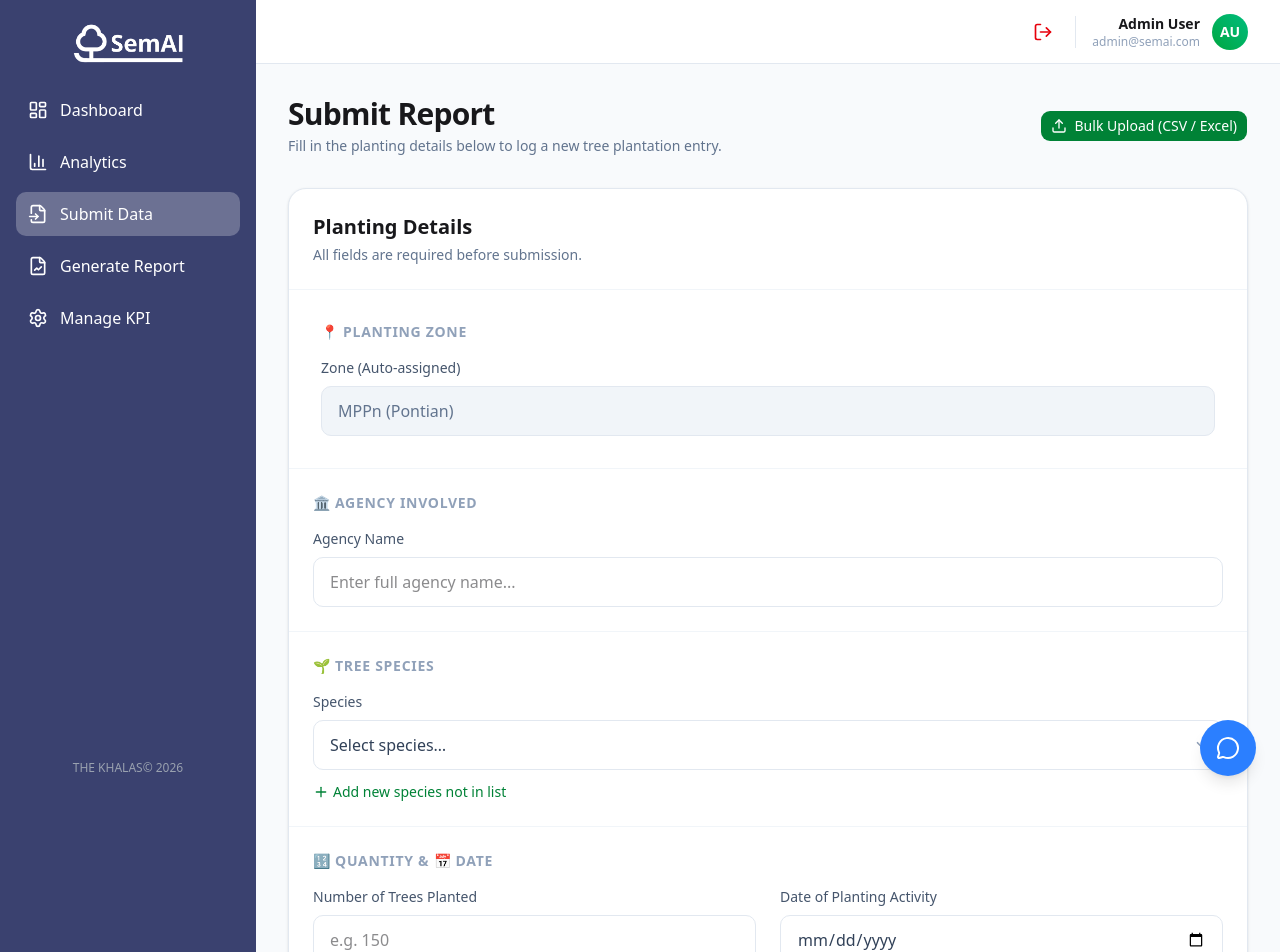
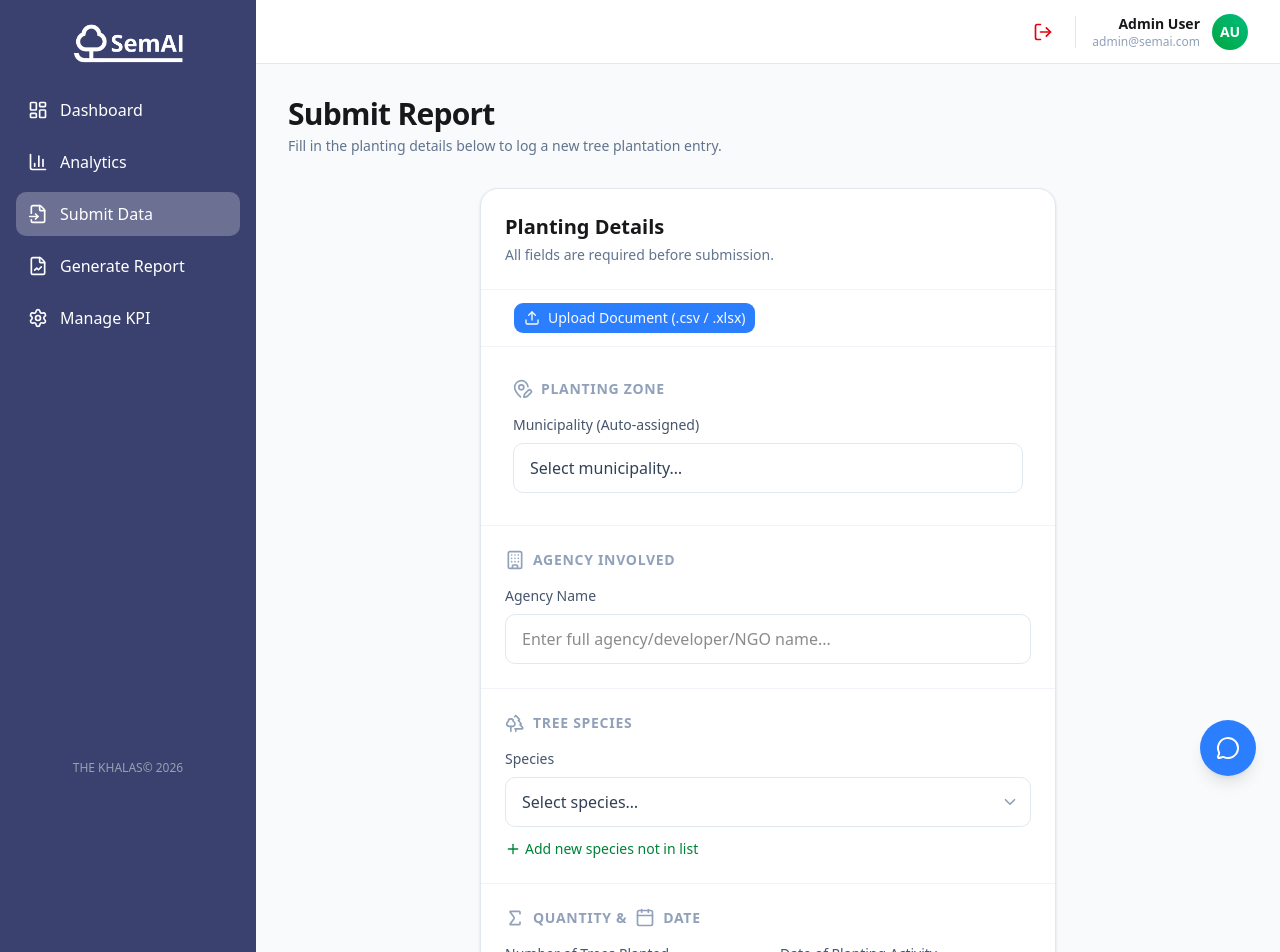
Before and after one commit to fnabilz/SCSE2243-AD13-Khalas, a Next.js app in the folder sem_ai/: page /homepage/submit-data in a window 1280 px wide. Shown: the top 952 px of the page. Built offline with nearby package versions, Linux system fonts and the light colour scheme.

Commit message:
updated analytics, submit data page, tree species name

```diff
--- a/sem_ai/app/homepage/generate-report/page.tsx
+++ b/sem_ai/app/homepage/generate-report/page.tsx
@@ -68,10 +68,10 @@ export default function ReportsPage() {
       </div>
 
       {/* 1. Expanded the main container width to max-w-[1600px] */}
-      <div className="max-w-[1600px] mx-auto h-full flex flex-col lg:flex-row gap-6">
+      <div className="max-w-400 mx-auto h-full flex flex-col lg:flex-row gap-6">
 
         {/* 2. Left Panel: Changed from lg:w-1/3 to a fixed max width to give the table more room */}
-        <div className="w-full lg:w-[320px] xl:w-[360px] flex-shrink-0 bg-white rounded-xl shadow-sm border border-gray-200 p-6 h-fit">
+        <div className="w-full lg:w-[320px] xl:w-90 shrink-0 bg-white rounded-xl shadow-sm border border-gray-200 p-6 h-fit">
           <div className="flex items-center gap-2 mb-6">
             <FileBarChart className="w-6 h-6 text-blue-600" />
             <h3 className="text-xl font-semibold text-gray-800">
@@ -187,7 +187,7 @@ export default function ReportsPage() {
         </div>
 
         {/* 3. Right Panel: Changed to flex-1 so it dynamically fills all remaining width */}
-        <div className="flex-1 bg-white rounded-xl shadow-sm border border-gray-200 p-4 sm:p-6 flex flex-col justify-between min-h-[450px] overflow-hidden">
+        <div className="flex-1 bg-white rounded-xl shadow-sm border border-gray-200 p-4 sm:p-6 flex flex-col justify-between min-h-112.5 overflow-hidden">
           {!hasPreview && !isGenerating ? (
             <div className="flex-1 flex flex-col items-center justify-center text-center p-8 my-auto">
               <div className="p-4 bg-blue-50 rounded-full text-blue-600 mb-4">
--- a/sem_ai/app/homepage/submit-data/page.tsx
+++ b/sem_ai/app/homepage/submit-data/page.tsx
@@ -1,18 +1,42 @@
 "use client"
 
-import { Plus, Upload } from 'lucide-react'
+import { Building, Calendar, MapPinPen, Plus, Sigma, Trees, Upload } from 'lucide-react'
 import { useState } from 'react'
 import { Button } from '@/components/button'
+import { districts } from '@/data/districts'
+import { species } from '@/data/species'
 
 export default function SubmitReportPage() {
-  const steps = ["Zone", "Agency", "Species", "Quantity", "Date"]
 
-  // Mock Fake Backend State: Simulating a user logged in under the 'Pontian' PBT
-  const [currentUserPBT] = useState("MPPn (Pontian)")
+  const [addSpeciesOption, setSpeciesOption] = useState<boolean>(false)
+
+  function addNewSpecies() {
+    setSpeciesOption(!addSpeciesOption)
+  }
+
+  function renderSpeciesOptions() {
+    return (
+      species.map((item, id) => {
+        return (
+          <option key={id}>{ item }</option>
+        )
+      })
+    )
+  }
+
+  function renderMunicipalityOptions() {
+    return (
+      districts.map((item, id) => {
+        return (
+          <option key={id}>{ item }</option>
+        )
+      })
+    )
+  }
 
   return (
-    <div className="flex flex-col min-h-screen w-full">
-      <main className="flex-1 p-8 space-y-8 w-full bg-slate-50">
+    <div className="min-h-screen w-full">
+      <main className="p-8 space-y-8 w-full bg-slate-50">
 
         {/* Page Header */}
         <div className="flex flex-col sm:flex-row sm:items-center sm:justify-between gap-4">
@@ -22,15 +46,10 @@ export default function SubmitReportPage() {
               Fill in the planting details below to log a new tree plantation entry.
             </p>
           </div>
-          <div className="flex items-center gap-3">
-            <Button className="flex items-center gap-2 bg-green-700 hover:bg-green-800 text-white font-medium">
-              <Upload className="h-4 w-4" /> Bulk Upload (CSV / Excel)
-            </Button>
-          </div>
         </div>
 
         {/* Form Card */}
-        <div className="rounded-2xl border border-slate-200 bg-white shadow-sm overflow-hidden">
+        <div className="mx-auto rounded-2xl border w-xl border-slate-200 bg-white shadow-sm overflow-hidden">
 
           {/* Card Header */}
           <div className="flex flex-col sm:flex-row sm:items-center sm:justify-between border-b border-slate-100 p-6 gap-4">
@@ -43,37 +62,44 @@ export default function SubmitReportPage() {
           </div>
 
           <div className="divide-y divide-slate-100">
+            <div className="py-3 flex items-center gap-3">
+              <Button className='ml-8 flex items-center gap-2 font-medium bg-blue-500 hover:bg-blue-600'>
+                <Upload className="h-4 w-4" /> Upload Document (.csv / .xlsx)
+              </Button>
+            </div>
 
             {/* Zone - Locked to Current Logged In User */}
             <section className="p-8 space-y-4">
-              <p className="text-sm font-semibold uppercase tracking-wider text-slate-400">
-                📍 Planting Zone
-              </p>
+              <div className="flex gap-2 items-center text-sm font-semibold uppercase tracking-wider text-slate-400">
+                  <MapPinPen className='w-5 h-5'/>
+                  Planting Zone
+              </div>
+
+
 
               <div>
-                <label className="block text-sm font-medium text-slate-600 mb-2">Zone (Auto-assigned)</label>
+                <label className="block text-sm font-medium text-slate-600 mb-2">Municipality (Auto-assigned)</label>
                 <div className="relative">
-                  <input
-                    type="text"
-                    readOnly
-                    value={currentUserPBT}
-                    className="w-full px-4 py-3 text-base border border-slate-200 rounded-lg bg-slate-100 text-slate-500 font-medium cursor-not-allowed outline-none"
-                  />
+                  <select className="w-full appearance-none px-4 py-3 text-base border border-slate-200 rounded-lg bg-white text-slate-700 outline-none focus:border-green-600 focus:ring-2 focus:ring-green-600/10 transition">
+                    <option value="" disabled selected>Select municipality…</option>
+                    {renderMunicipalityOptions()}
+                  </select>
                 </div>
               </div>
             </section>
 
             {/* Agency - Changed to Open Text */}
             <section className="p-6 space-y-4">
-              <p className="text-sm font-semibold uppercase tracking-wider text-slate-400">
-                🏛 Agency Involved
-              </p>
+              <div className="flex gap-2 items-center text-sm font-semibold uppercase tracking-wider text-slate-400">
+                <Building className='w-5 h-5'/>
+                Agency Involved
+              </div>
               <div>
                 <label className="block text-sm font-medium text-slate-600 mb-2">Agency Name</label>
                 <div className="relative">
                   <input
                     type="text"
-                    placeholder="Enter full agency name..."
+                    placeholder="Enter full agency/developer/NGO name..."
                     className="w-full px-4 py-3 text-base border border-slate-200 rounded-lg bg-white text-zinc-900 outline-none focus:border-green-600 focus:ring-2 focus:ring-green-600/10 transition"
                   />
                 </div>
@@ -82,24 +108,16 @@ export default function SubmitReportPage() {
 
             {/* Species */}
             <section className="p-6 space-y-4">
-              <p className="text-sm font-semibold uppercase tracking-wider text-slate-400">
-                🌱 Tree Species
-              </p>
+              <div className="flex gap-2 items-center text-sm font-semibold uppercase tracking-wider text-slate-400">
+                <Trees className='w-5 h-5'/>
+                Tree Species
+              </div>
               <div>
                 <label className="block text-sm font-medium text-slate-600 mb-2">Species</label>
                 <div className="relative">
                   <select className="w-full appearance-none px-4 py-3 text-base border border-slate-200 rounded-lg bg-white text-slate-700 outline-none focus:border-green-600 focus:ring-2 focus:ring-green-600/10 transition">
                     <option value="" disabled selected>Select species…</option>
-                    <option>Angsana (Pterocarpus indicus)</option>
-                    <option>Rain Tree (Samanea saman)</option>
-                    <option>Tembusu (Fagraea fragrans)</option>
-                    <option>Yellow Flame (Peltophorum pterocarpum)</option>
-                    <option>Sea Apple (Syzygium grande)</option>
-                    <option>Simpoh Air (Dillenia suffruticosa)</option>
-                    <option>Kelat Paya (Syzygium palembanicum)</option>
-                    <option>Pulai (Alstonia angustiloba)</option>
-                    <option>Meranti Merah (Shorea leprosula)</option>
-                    <option>Kapur (Dryobalanops aromatica)</option>
+                    {renderSpeciesOptions()}
                   </select>
                   <span className="absolute right-3 top-1/2 -translate-y-1/2 text-slate-400 pointer-events-none">
                     <svg width="18" height="18" viewBox="0 0 16 16" fill="none">
@@ -107,17 +125,36 @@ export default function SubmitReportPage() {
                     </svg>
                   </span>
                 </div>
-                <button className="mt-3 flex items-center gap-1 text-sm font-medium text-green-700 hover:text-green-800 transition">
-                  <Plus className="h-4 w-4" /> Add new species not in list
-                </button>
+                { addSpeciesOption === false &&
+                  <button onClick={addNewSpecies} className="mt-3 flex items-center gap-1 text-sm font-medium text-green-700 hover:text-green-800 transition">
+                    <Plus className="h-4 w-4" /> Add new species not in list
+                  </button>
+                }
+                { addSpeciesOption === true &&
+                  <>
+                    <input
+                      type="text"
+                      placeholder="Enter new species..."
+                      className="mt-3 w-full px-4 py-3 text-base border border-slate-200 rounded-lg bg-white text-zinc-900 outline-none focus:border-green-600 focus:ring-2 focus:ring-green-600/10 transition"
+                    />
+                    <div className='flex justify-end w-full'>
+                      <Button variant="ghost" onClick={addNewSpecies} className="mt-2 text-sm text-slate-600 hover:text-zinc-900 hover:bg-slate-100 px-4 py-2.5">
+                      Cancel
+                    </Button>
+                    </div>
+                  </>
+                }
               </div>
             </section>
 
             {/* Quantity + Date */}
             <section className="p-6 space-y-4">
-              <p className="text-sm font-semibold uppercase tracking-wider text-slate-400">
-                🔢 Quantity & 📅 Date
-              </p>
+              <div className="flex gap-2 items-center text-sm font-semibold uppercase tracking-wider text-slate-400">
+                <Sigma className='w-5 h-5'/>
+                Quantity &
+                <Calendar className='w-5 h-5'/>
+                Date
+              </div>
               <div className="grid grid-cols-1 sm:grid-cols-2 gap-6">
                 <div>
                   <label className="block text-sm font-medium text-slate-600 mb-2">
--- a/sem_ai/data/plantingData.ts
+++ b/sem_ai/data/plantingData.ts
@@ -1,14 +1,3 @@
-export const species = [
-  "Angsana",
-  "Rain Tree",
-  "Yellow Flame",
-  "Tembusu",
-  "Sea Apple",
-  "Ketapang",
-  "Mahang",
-  "Meranti",
-];
-
 export interface PlantingRecord {
   id: string;
   agency: string;
--- a/sem_ai/package.json
+++ b/sem_ai/package.json
@@ -12,6 +12,8 @@
     "@vnedyalk0v/react19-simple-maps": "^2.0.9",
     "class-variance-authority": "^0.7.1",
     "clsx": "^2.1.1",
+    "dotenv": "^17.4.2",
+    "express": "^5.2.1",
     "lucide-react": "^1.17.0",
     "next": "^16.2.7",
     "radix-ui": "^1.5.0",
@@ -20,16 +22,19 @@
     "recharts": "^3.8.1",
     "shadcn": "^4.10.0",
     "tailwind-merge": "^3.6.0",
+    "ts-node": "^10.9.2",
     "tw-animate-css": "^1.4.0"
   },
   "devDependencies": {
     "@tailwindcss/postcss": "^4",
+    "@types/express": "^5.0.6",
     "@types/node": "^20.19.43",
     "@types/react": "^19",
     "@types/react-dom": "^19",
     "@types/react-simple-maps": "^3.0.6",
     "eslint": "^9",
     "eslint-config-next": "16.2.7",
+    "nodemon": "^3.1.14",
     "tailwindcss": "^4",
     "typescript": "^5.9.3"
   }
```
Also changed, not shown: sem_ai/app/(mainpage)/contact-admin/page.tsx (+6 -7 lines), sem_ai/app/homepage/analytics/page.tsx (+3 -5 lines), sem_ai/components/johorgeomap.tsx (+8 -2 lines), sem_ai/data/species.ts (+10 -8 lines), 1 other file (tests, documents, lock files or other folders).
